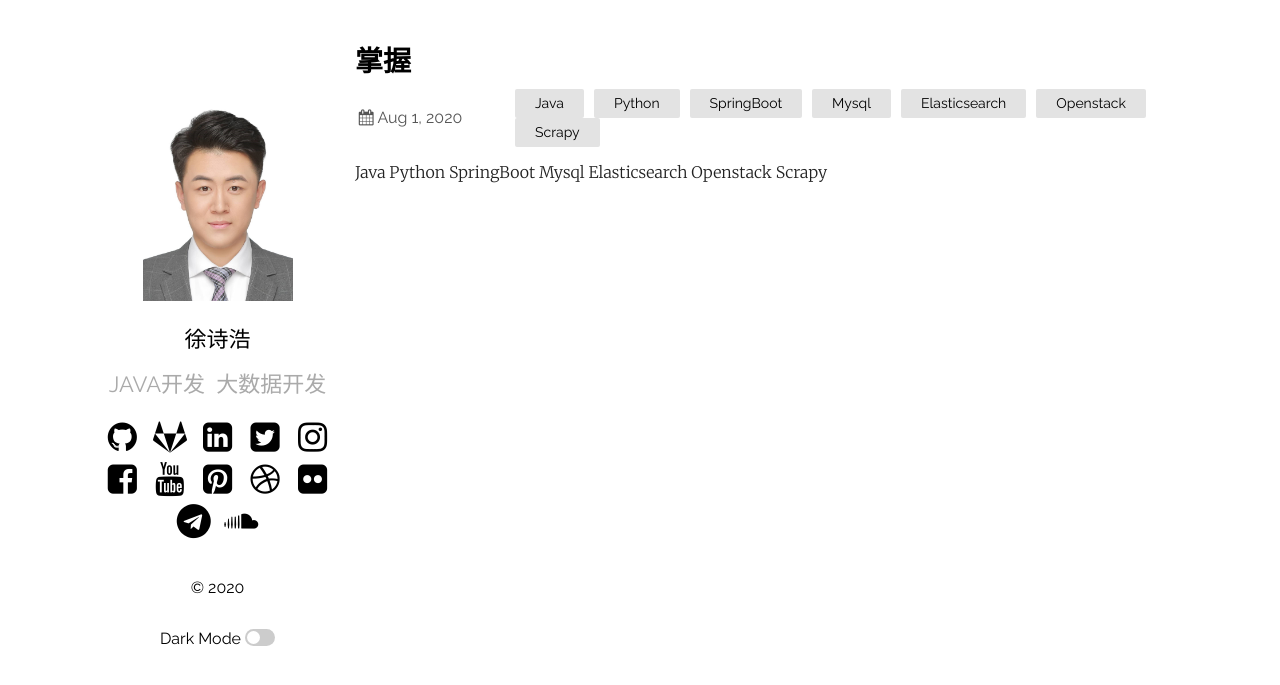
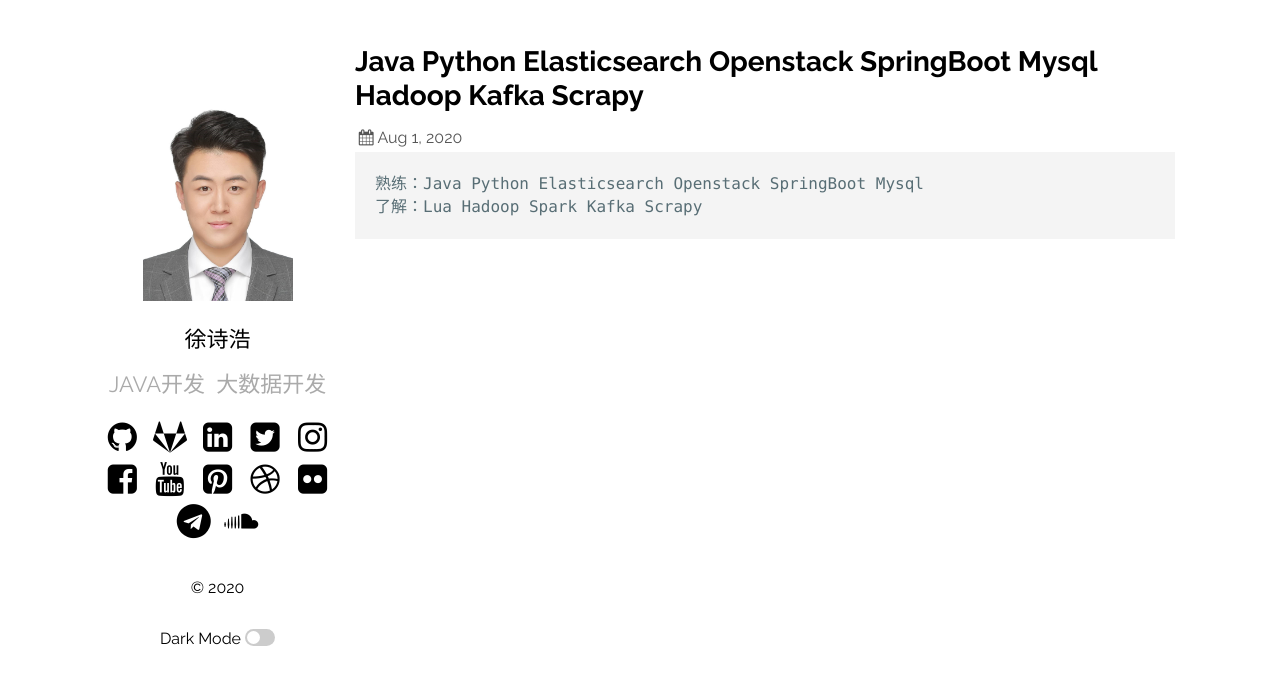
Before and after one commit to xushihao/xushihao.github.io, a Jekyll site: the page built from _posts/2020-08-01-tech.markdown, in a window 1280 px wide. Shown: the top 685 px of the page. Built offline with Jekyll 4.4.1, drawn with Linux system fonts in a browser that asks for light colours.

Commit message:
Update 2020-08-01-tech.markdown

````diff
--- a/_posts/2020-08-01-tech.markdown
+++ b/_posts/2020-08-01-tech.markdown
@@ -1,7 +1,9 @@
 ---
 layout: post
-title:  "掌握 "
-categories: Java Python SpringBoot Mysql Elasticsearch Openstack Scrapy
+title:  "Java Python Elasticsearch Openstack SpringBoot Mysql Hadoop Kafka Scrapy "
 tag: "技术栈"
 ---
-Java Python SpringBoot Mysql Elasticsearch Openstack Scrapy
+```
+熟练：Java Python Elasticsearch Openstack SpringBoot Mysql
+了解：Lua Hadoop Spark Kafka Scrapy
+```
````
